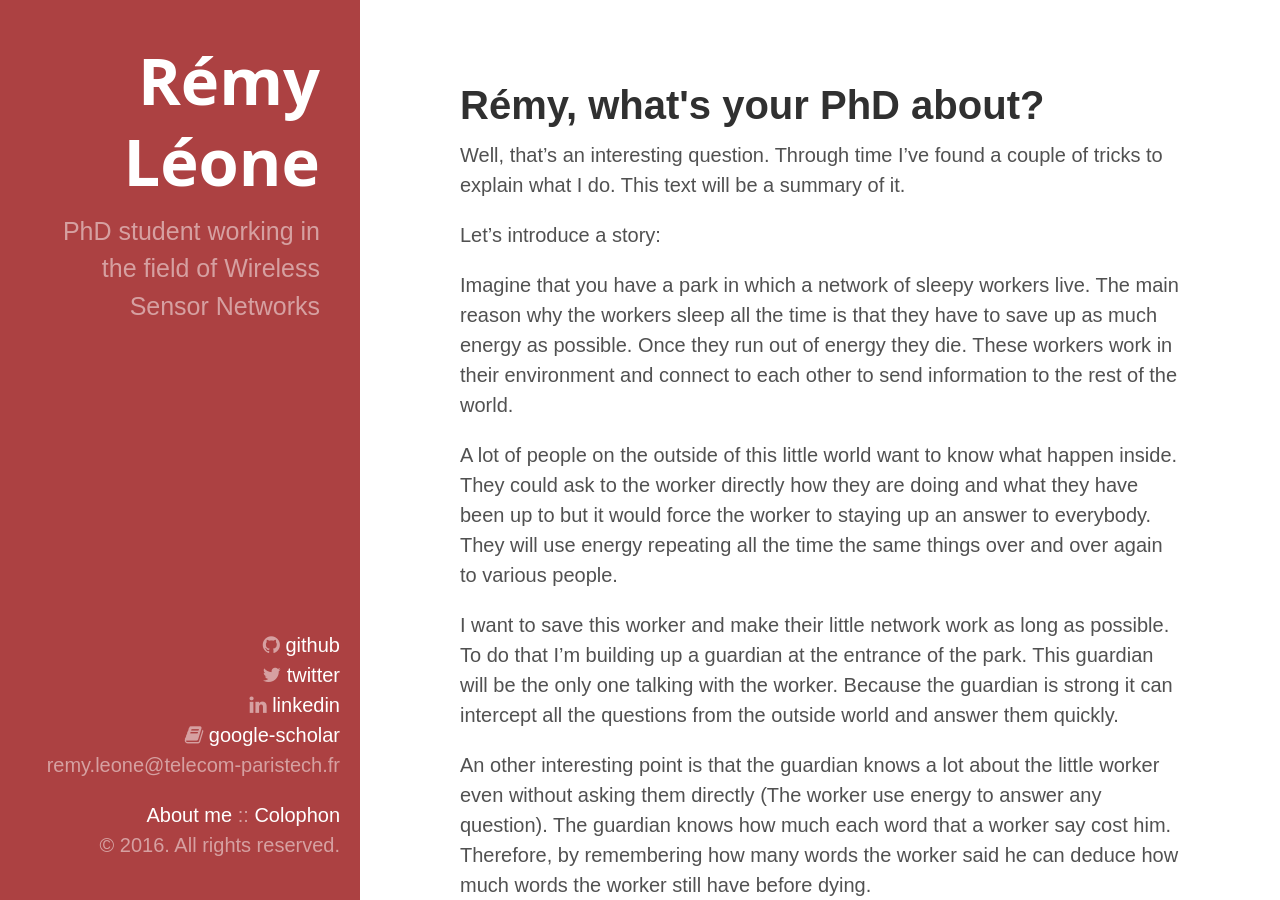
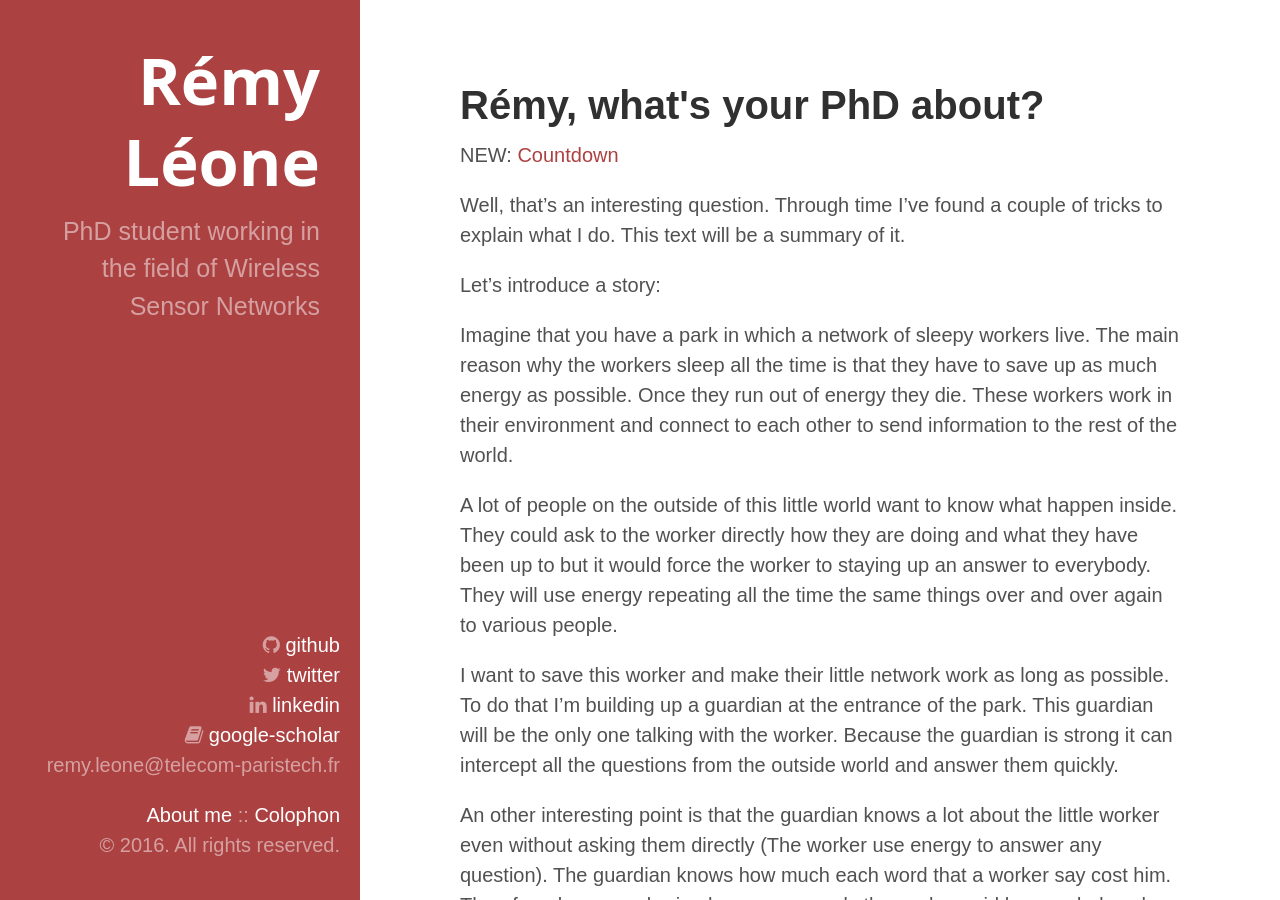
Before and after one commit to remyleone/remyleone.github.io, a Jekyll site: the page built from phd.md, in a window 1280 px wide and 900 px high. Built offline with Jekyll 4.4.1, drawn with Linux system fonts in a browser that asks for light colours; nearby versions of some CDN libraries; emoji names are drawn with the system emoji font.

Commit message:
Update phd.md

```diff
--- a/phd.md
+++ b/phd.md
@@ -3,6 +3,8 @@ layout: page
 title: Rémy, what's your PhD about?
 description: A little story to explain what my PhD is about
 ---
+
+NEW: [Countdown](http://cdaas.co.uk/to/20160624)
 
 Well, that's an interesting question. Through time I've found a couple of
 tricks to explain what I do. This text will be a summary of it.
```
